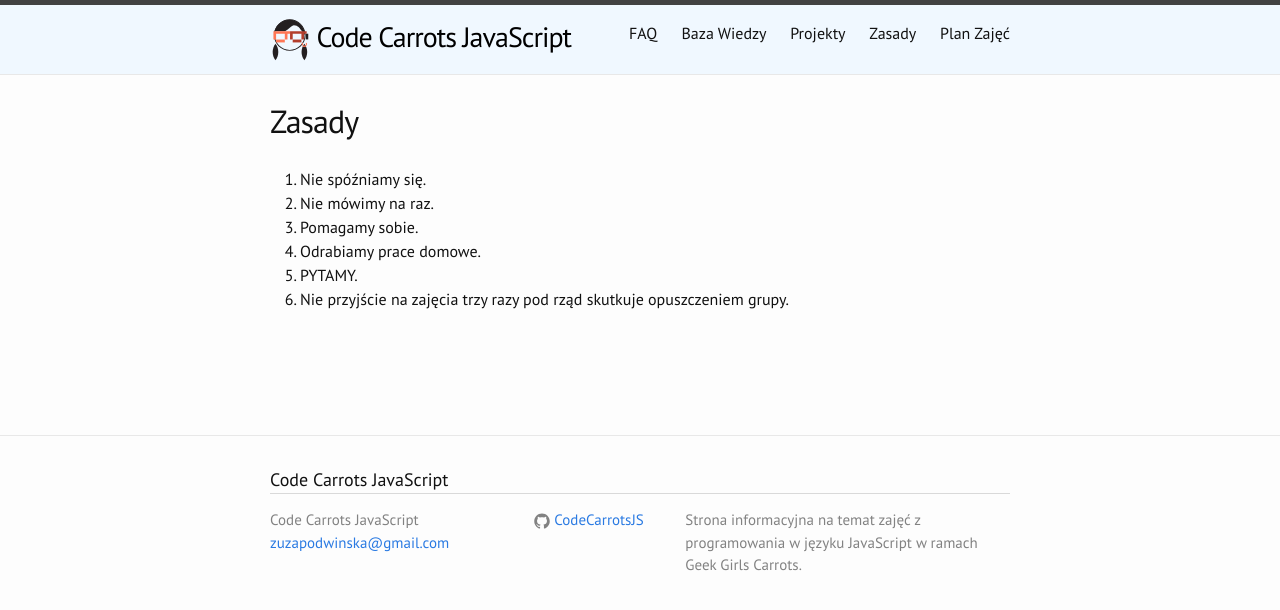
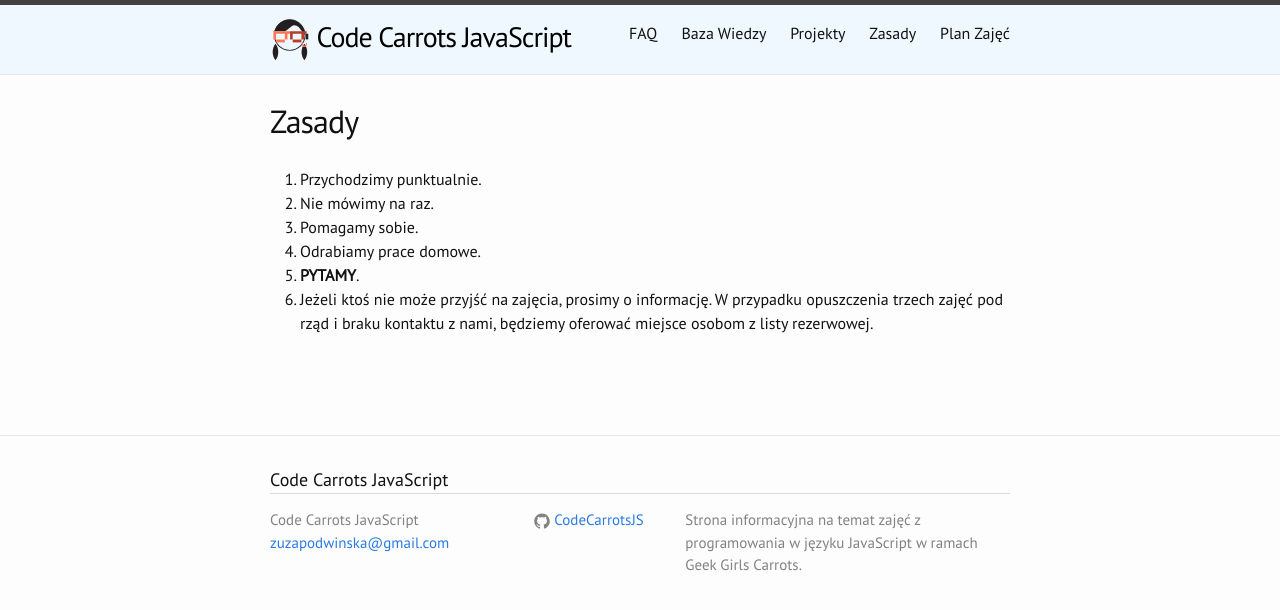
Before and after one commit to CodeCarrotsJS/CodeCarrotsJS.github.io, a Jekyll site: the page built from rules.md, in a window 1280 px wide. Shown: the top 610 px of the page. Built offline with Jekyll 4.4.1, drawn with Linux system fonts in a browser that asks for light colours.

Commit message:
Update rules.md

```diff
--- a/rules.md
+++ b/rules.md
@@ -4,9 +4,9 @@
 permalink: /rules/
 ---
 
-1. Nie spóźniamy się.
+1. Przychodzimy punktualnie.
 2. Nie mówimy na raz.
 3. Pomagamy sobie.
 4. Odrabiamy prace domowe.
-5. PYTAMY.
-6. Nie przyjście na zajęcia trzy razy pod rząd skutkuje opuszczeniem grupy.
+5. **PYTAMY**.
+6. Jeżeli ktoś nie może przyjść na zajęcia, prosimy o informację. W przypadku opuszczenia trzech zajęć pod rząd i braku kontaktu z nami, będziemy oferować miejsce osobom z listy rezerwowej.
```
